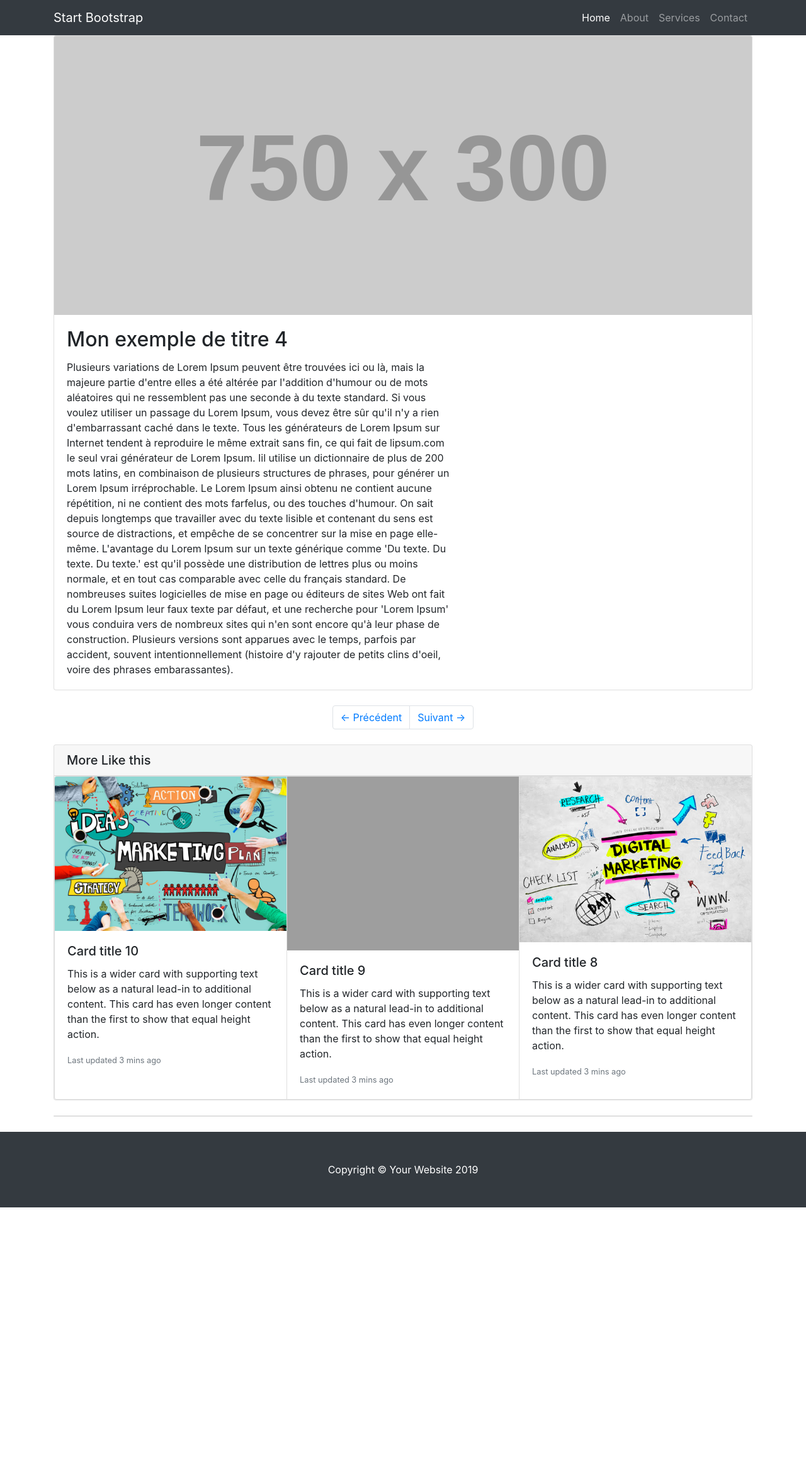
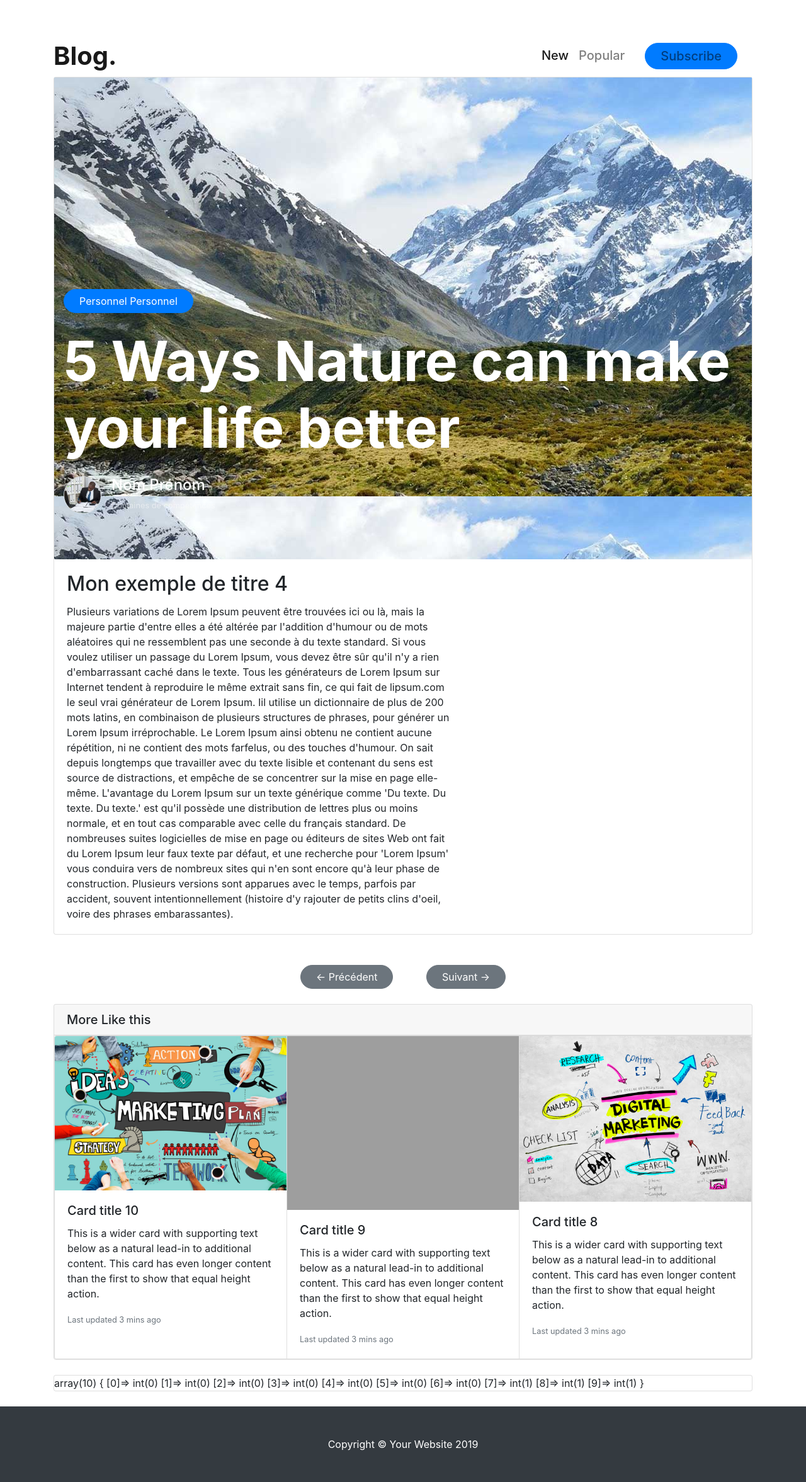
Before and after one commit to moufking/Advertising_System, a PHP site: page / in a window 1280 px wide. Shown: the whole page at 63% size. Before the commit the page ends 1917 px from the top, so only its background shows below. Run offline with PHP 8.4, Linux system fonts and the light colour scheme; the visitor is signed in with stand-in values (Sample User, id 1); grey boxes labelled with a size stand in for pictures from a placeholder-image service; some libraries are stand-ins or nearby versions; grey boxes are pictures that could not be loaded.

Commit message:
SAUVEGARDE

```diff
--- /dev/null
+++ b/function.php
@@ -0,0 +1,15 @@
+<?php
+    function db_connect()
+    {
+        try
+        {
+            $bdd = new PDO('mysql:host=localhost;dbname=reseaux','root','root');
+
+        }
+        catch(Exception $e)
+        {
+            die('Erreur : '.$e->getMessage());
+        }
+        return $bdd;
+    }
+?>
--- a/index.php
+++ b/index.php
@@ -55,34 +55,39 @@ if(!isset($_GET['tpl']))
 <body>
 
   <!-- Navigation -->
-  <nav class="navbar navbar-expand-lg navbar-dark bg-dark fixed-top">
-    <div class="container">
-      <a class="navbar-brand" href="#">Start Bootstrap</a>
-      <button class="navbar-toggler" type="button" data-toggle="collapse" data-target="#navbarResponsive" aria-controls="navbarResponsive" aria-expanded="false" aria-label="Toggle navigation">
+  <header>
+      <nav class="navbar navbar-expand-lg navbar-light bg-white py-1" id="navbar">
+          <div class="container position-relative">
+              <a class="navbar-brand" href="#">
+                  <h1 class="font-weight-bold text-pink my-0">Blog.</h1>
+              </a>
+
+              <button class="navbar-toggler" type="button" data-toggle="collapse" data-target="#navbarSupportedContent" aria-controls="navbarSupportedContent" aria-expanded="false" aria-label="Toggle navigation">
                   <span class="navbar-toggler-icon"></span>
               </button>
-      <div class="collapse navbar-collapse" id="navbarResponsive">
+
+              <div class="collapse navbar-collapse" id="navbarSupportedContent">
                   <ul class="navbar-nav ml-auto">
                       <li class="nav-item active">
-            <a class="nav-link" href="#">Home
-              <span class="sr-only">(current)</span>
+                          <a class="nav-link d-flex flex-column" href="index.html">
+                              <h5 class="m-0">New</h5>
                           </a>
                       </li>
                       <li class="nav-item">
-            <a class="nav-link" href="#">About</a>
+                          <a class="nav-link d-flex flex-column" href="index.html">
+                              <h5 class="m-0">Popular</h5>
+                          </a>
                       </li>
                       <li class="nav-item">
-            <a class="nav-link" href="#">Services</a>
-          </li>
-          <li class="nav-item">
-            <a class="nav-link" href="#">Contact</a>
+                          <a class="nav-link d-flex flex-column btn btn-primary rounded-pill px-4 mx-2 mx-sm-4" href="index.html">
+                              <h5 class="m-0">Subscribe</h5>
+                          </a>
                       </li>
                   </ul>
               </div>
           </div>
       </nav>
-
-  <!-- Page Content -->
+  </header>  <!-- Page Content -->
   <div class="container">
 
     <div class="row">
@@ -105,13 +110,35 @@ if(!isset($_GET['tpl']))
                     <span aria-hidden="true">&times;</span>
                 </button>
                 <h4 align="center">
-                    <img align="center" src="pub.jpeg" width="100%" height="210px">
+                    <img align="center" src="pub.jpeg" width="100%" height="90px">
 
                 </h4>
             </div>
 
             <?php } ?>
-          <img class="card-img-top" src="http://placehold.it/750x300" alt="Card image cap">
+            <div class="style_bg_img" style="background-image: url('img/banière.jpg');">
+                <div class="style_bg_img_bloc pt-5">
+                    <div class="container pt-5 mt-5">
+                        <div class="pt-5 mt-5">
+                            <div class="py-5 mt-5 text-white animated fadeInDown slow">
+                                <button class="btn btn-primary rounded-pill px-4">Personnel Personnel</button>
+                                <h1 class="my-4 font-weight-bold display-2">5 Ways Nature can make your life better</h1>
+                                <div class="my-4">
+                                    <div class="media">
+                                        <a href="#">
+                                            <img src="img/compta1.jpg" width="60" height="60" class="mr-3 rounded-circle border" alt="...">
+                                        </a>
+                                        <div class="media-body text-left">
+                                            <h4 class="mt-0 mb-1 text-white">Nom Prénom</h4>
+                                            <small class="text-white-50">Domaines de compétences</small>
+                                        </div>
+                                    </div>
+                                </div>
+                            </div>
+                        </div>
+                    </div>
+                </div>
+            </div>
 
                   <div class="card-body">
                     <h2 class="card-title"><?= $tab[$valeur] ?></h2>
@@ -159,25 +186,24 @@ if(!isset($_GET['tpl']))
 
 
         <!-- Pagination -->
-        <ul class="pagination justify-content-center mb-4">
-          <li class="page-item">
-
-              <a class="page-link" href="/startbootstrap-blog-home-gh-pages?tpl=<?= $ancien_valeur_publicitaire?>&titre=<?=$ancien_valeur ?>">&larr; Précédent</a>
-          </li>
-          <li class="page-item">
-            <a class="page-link" href="/startbootstrap-blog-home-gh-pages/">Suivant &rarr;</a>
-          </li>
-        </ul>
+            <div class="mt-5 text-center">
+                <a class="btn btn-secondary rounded-pill px-4 mx-2 mx-sm-4" href="/startbootstrap-blog-home-gh-pages?tpl=<?= $ancien_valeur_publicitaire?>&titre=<?=$ancien_valeur ?>">&larr; Précédent</a>
+                <a class="btn btn-secondary rounded-pill px-4 mx-2 mx-sm-4" href="/startbootstrap-blog-home-gh-pages/">Suivant &rarr;</a>
+            </div>
 
 
           <div class="card my-4">
               <h5 class="card-header">More Like this</h5>
               <div class="card-group">
                  <?php include('template_little_blog.php');
-                  echo  $tab_side[$aleatoire];
-                  echo $tab_side[$aleatoire+1>9 ? $aleatoire-1 :  $aleatoire+1 ];
-                   echo $tab_side[$aleatoire+2>9 ? $aleatoire-2 : $aleatoire+2];
+
+                  echo  $tab_side[$aleatoire]; $compte[$aleatoire]+=1;
+                  echo $tab_side[$aleatoire+1>9 ? $aleatoire-1 :  $aleatoire+1 ]; $compte[$aleatoire+1>9 ? $aleatoire-1 :  $aleatoire+1 ]+=1;
+                   echo $tab_side[$aleatoire+2>9 ? $aleatoire-2 : $aleatoire+2]; $compte[$aleatoire+2>9 ? $aleatoire-2 : $aleatoire+2]+=1;
+
                   ?>
+
+
               </div>
           </div>
           <div class="card my-4 ">
@@ -195,7 +221,9 @@ if(!isset($_GET['tpl']))
                   <p class="mb-0">Whenever you need to, be sure to use margin utilities to keep things nice and tidy.</p>
                   -->
               </div>
-              <?php } ?>
+              <?php }
+                var_dump($compte);
+              ?>
           </div>
       </div>
 
--- a/template_little_blog.php
+++ b/template_little_blog.php
@@ -1,5 +1,7 @@
 <?php
+    include_once("function.php");//connexion à la base de donnée
 
+    $compte = [0,0,0,0,0,0,0,0,0,0];
     $tab_side= [
         '<div class="card">
                       <img class="card-img-top" src="img/image.png" alt="Card image cap">
@@ -93,3 +95,29 @@
     do {
         $aleatoire= rand(0,9);
     }while($_SESSION['valeur_subtitle'] == $aleatoire);
+
+    function comptage($id_article)
+    {
+        $count= 0;
+        $bdd = db_connect();
+        $count++ ;
+        $req2 =$bdd->prepare("SELECT  * FROM historique WHERE id_article=?");//
+        $req2 ->execute(array($id_article));
+        $quete= $req2->fetch(PDO::FETCH_OBJ);
+        if(count($quete)!=0)
+        {
+            While($quete)
+            {
+                $req = $bdd->prepare('UPDATE historique set nombre=? WHERE  id_article = ?');
+                $total = $quete->nombre + $count;
+                $req->execute(array($total,$id_article));
+            }
+        }else {
+            $ajoutbonus = $bdd->prepare('INSERT INTO historique(id_article,nombre) VALUES(?,?)');
+            $ajoutbonus->execute(array($id_article,$count));
+        }
+
+
+
+
+    }
```
Also changed, not shown: img/banière.jpg (added), img/compta1.jpg (added). Lines whose indentation alone changed are shown as unchanged.
